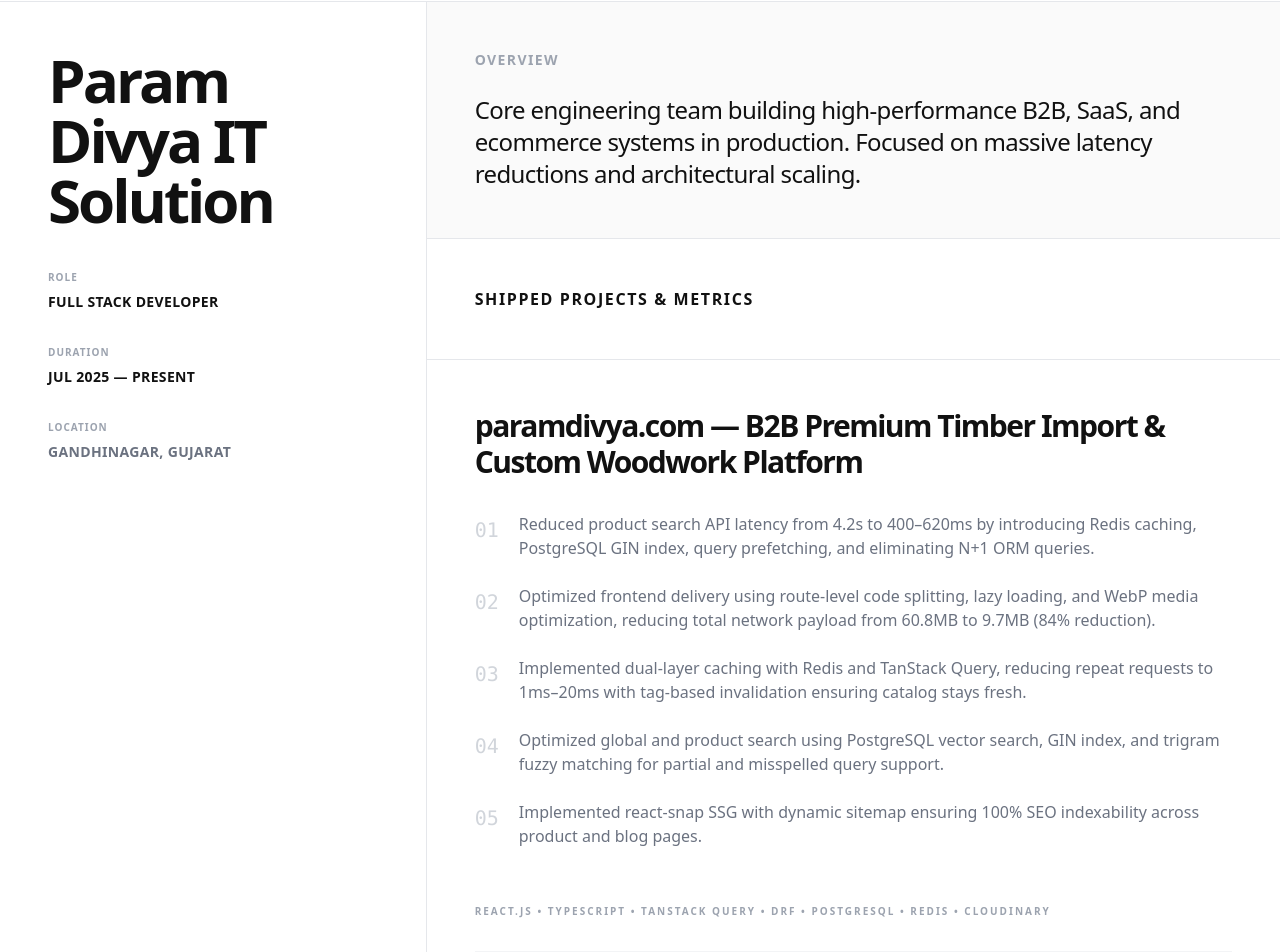
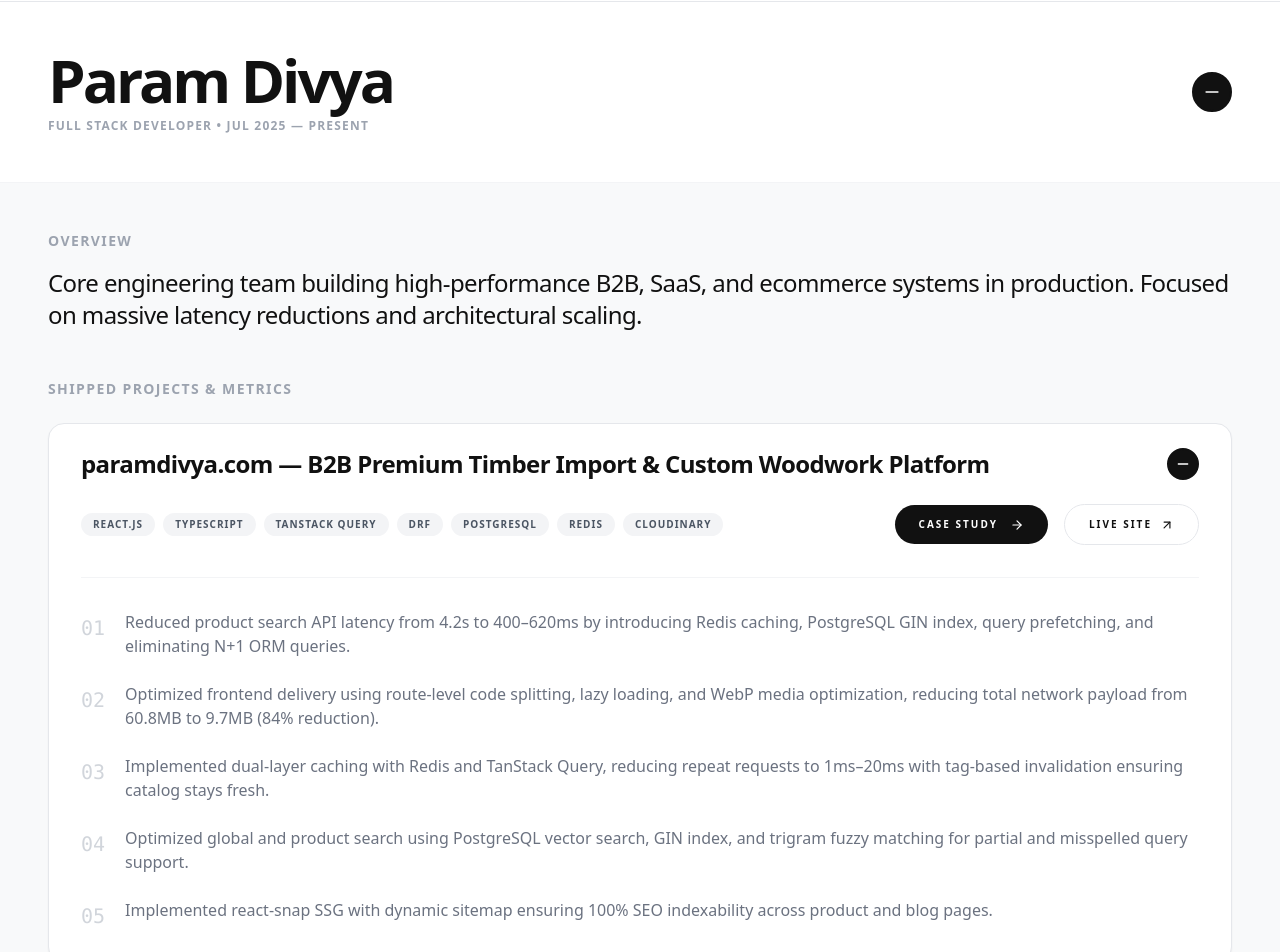
Before and after one commit to jdmkd/my-portfolio, a Next.js app: page / in a window 1280 px wide. Shown: the part 1737-2689 px from the top of the page. Built offline with nearby package versions, Linux system fonts and the light colour scheme.

Commit message:
UI: Refactor Experience layout to scalable nested accordions with floating project cards and independent toggling

```diff
--- a/src/components/WorkExperience/WorkExperience.tsx
+++ b/src/components/WorkExperience/WorkExperience.tsx
@@ -1,10 +1,12 @@
-import React from "react";
+"use client";
+import React, { useState } from "react";
 import Link from "next/link";
-import { ArrowRight, ArrowUpRight } from "lucide-react";
+import { ArrowRight, ArrowUpRight, Plus, Minus } from "lucide-react";
+import { motion, AnimatePresence } from "framer-motion";
 
 const ExperienceData = [
   {
-    company: "Param Divya IT Solution",
+    company: "Param Divya",
     role: "Full Stack Developer",
     duration: "Jul 2025 — Present",
     location: "Gandhinagar, Gujarat",
@@ -55,7 +57,233 @@
       },
     ],
   },
+  {
+    company: "Freelance / Independent",
+    role: "Full Stack Developer",
+    duration: "2023 — 2025",
+    location: "Remote",
+    overview:
+      "Architected and deployed multiple full-stack applications while pursuing my MCA. Focused heavily on mastering production-level system design, authentication flows, and relational database architecture.",
+    projects: [
+      {
+        name: "Independent Projects (StarletteCars & Ecotte)",
+        slug: "",
+        liveLink: "",
+        achievements: [
+          "Developed StarletteCars, a comprehensive vehicle rental platform built with Django and PostgreSQL.",
+          "Architected Ecotte, a scalable e-commerce backend API using Node.js and Stripe for secure payment processing.",
+          "Designed robust relational database schemas and implemented secure authentication and authorization systems.",
+        ],
+        techStack: ["Django", "PostgreSQL", "Node.js", "Stripe", "React.js"],
+      },
+    ],
+  },
+  {
+    company: "InfoLabz",
+    role: "Python Developer (Intern)",
+    duration: "Jul 2021 — Dec 2021",
+    location: "Ahmedabad, Gujarat",
+    overview:
+      "Completed an intensive internship focusing on backend software engineering, API design, and web development using Python and the Django framework.",
+    projects: [
+      {
+        name: "Backend Engineering Internship",
+        slug: "",
+        liveLink: "",
+        achievements: [
+          "Developed core backend logic and RESTful APIs using Python and Django.",
+          "Gained hands-on experience with relational database modeling and integrating with Django's ORM.",
+          "Collaborated on codebase management, learning industry-standard version control and deployment practices.",
+        ],
+        techStack: ["Python", "Django", "SQL", "REST APIs", "Git"],
+      },
+    ],
+  },
 ];
+
+const ProjectAccordion = ({
+  proj,
+  defaultOpen,
+}: {
+  proj: any;
+  defaultOpen: boolean;
+}) => {
+  const [isOpen, setIsOpen] = useState(defaultOpen);
+
+  return (
+    <div className="w-full flex flex-col bg-white border border-gray-200 rounded-2xl overflow-hidden shadow-sm transition-all hover:shadow-md">
+      <button
+        onClick={() => setIsOpen(!isOpen)}
+        className="w-full p-6 sm:px-8 sm:py-6 flex flex-row items-center justify-between outline-none cursor-pointer group"
+      >
+        <div className="flex flex-col gap-2 text-left mr-6">
+          <h4 className="text-xl sm:text-2xl font-bold tracking-tight text-[#111111] leading-tight">
+            {proj.name}
+          </h4>
+        </div>
+        <div
+          className={`shrink-0 w-8 h-8 rounded-full border-2 flex items-center justify-center transition-all duration-300 ${
+            isOpen
+              ? "border-[#111111] bg-[#111111] text-white"
+              : "border-gray-200 text-gray-400 group-hover:border-[#111111] group-hover:text-[#111111]"
+          }`}
+        >
+          {isOpen ? (
+            <Minus className="w-4 h-4" />
+          ) : (
+            <Plus className="w-4 h-4" />
+          )}
+        </div>
+      </button>
+
+      <AnimatePresence initial={false}>
+        {isOpen && (
+          <motion.div
+            initial={{ height: 0, opacity: 0 }}
+            animate={{ height: "auto", opacity: 1 }}
+            exit={{ height: 0, opacity: 0 }}
+            transition={{ duration: 0.4, ease: [0.16, 1, 0.3, 1] }}
+            className="overflow-hidden w-full"
+          >
+            <div className="px-6 sm:px-8 pb-6 sm:pb-8 flex flex-col gap-8">
+              {/* Meta Top: Tech Stack & Action Links */}
+              <div className="flex flex-col md:flex-row md:items-center justify-between gap-6 border-b border-gray-100 pb-8">
+                {/* Tech Stack Tags */}
+                <div className="flex flex-wrap gap-2">
+                  {proj.techStack.map((tech: string, tIdx: number) => (
+                    <span
+                      key={tIdx}
+                      className="px-3 py-1 bg-gray-100 text-gray-600 text-[10px] font-bold uppercase tracking-widest rounded-full"
+                    >
+                      {tech}
+                    </span>
+                  ))}
+                </div>
+
+                {/* Action Links */}
+                <div className="flex items-center gap-4 shrink-0">
+                  {proj.slug && (
+                    <Link
+                      href={`/projects/${proj.slug}`}
+                      className="px-6 py-3 bg-[#111111] text-white text-[10px] font-black uppercase tracking-[0.2em] rounded-full flex items-center gap-3 hover:bg-gray-800 transition-colors whitespace-nowrap shrink-0"
+                    >
+                      <span>Case Study</span>
+                      <ArrowRight className="w-3.5 h-3.5" />
+                    </Link>
+                  )}
+                  {proj.liveLink && (
+                    <a
+                      href={proj.liveLink}
+                      target="_blank"
+                      rel="noopener noreferrer"
+                      className="px-6 py-3 border border-gray-200 text-[#111111] text-[10px] font-black uppercase tracking-[0.2em] rounded-full flex items-center gap-2 hover:border-[#111111] transition-colors whitespace-nowrap shrink-0"
+                    >
+                      <span>Live Site</span>
+                      <ArrowUpRight className="w-3.5 h-3.5" />
+                    </a>
+                  )}
+                </div>
+              </div>
+
+              {/* Achievements List */}
+              <div className="flex flex-col gap-6">
+                {proj.achievements.map((achievement: string, aIdx: number) => (
+                  <div key={aIdx} className="flex items-start gap-5 group/item">
+                    <span className="text-base lg:text-xl font-mono mt-1 text-gray-300 group-hover/item:text-[#111111] transition-colors">
+                      {String(aIdx + 1).padStart(2, "0")}
+                    </span>
+                    <p className="text-sm md:text-base text-gray-500 leading-relaxed font-medium group-hover/item:text-[#111111] transition-colors">
+                      {achievement}
+                    </p>
+                  </div>
+                ))}
+              </div>
+            </div>
+          </motion.div>
+        )}
+      </AnimatePresence>
+    </div>
+  );
+};
+
+const CompanyAccordion = ({
+  exp,
+  defaultOpen,
+}: {
+  exp: any;
+  defaultOpen: boolean;
+}) => {
+  const [isOpen, setIsOpen] = useState(defaultOpen);
+
+  return (
+    <div className="w-full flex flex-col border-b border-gray-200 last:border-b-0 group bg-white transition-colors">
+      <button
+        onClick={() => setIsOpen(!isOpen)}
+        className="w-full px-6 sm:px-12 py-8 sm:py-12 flex flex-col sm:flex-row sm:items-center justify-between outline-none cursor-pointer gap-6 hover:bg-[#FAFAFA] transition-colors"
+      >
+        <div className="flex flex-col gap-2 text-left mr-8">
+          <h3 className="text-4xl sm:text-5xl lg:text-6xl font-black tracking-tighter text-[#111111] leading-tight">
+            {exp.company}
+          </h3>
+          <span className="text-[10px] sm:text-xs uppercase tracking-widest text-gray-400 font-bold">
+            {exp.role} • {exp.duration}
+          </span>
+        </div>
+        <div
+          className={`shrink-0 w-10 h-10 rounded-full border-2 flex items-center justify-center transition-all duration-300 sm:self-center self-start ${
+            isOpen
+              ? "border-[#111111] bg-[#111111] text-white"
+              : "border-gray-300 text-gray-400 group-hover:border-[#111111] group-hover:text-[#111111]"
+          }`}
+        >
+          {isOpen ? (
+            <Minus className="w-5 h-5" />
+          ) : (
+            <Plus className="w-5 h-5" />
+          )}
+        </div>
+      </button>
+
+      <AnimatePresence initial={false}>
+        {isOpen && (
+          <motion.div
+            initial={{ height: 0, opacity: 0 }}
+            animate={{ height: "auto", opacity: 1 }}
+            exit={{ height: 0, opacity: 0 }}
+            transition={{ duration: 0.4, ease: [0.16, 1, 0.3, 1] }}
+            className="overflow-hidden w-full"
+          >
+            <div className="flex flex-col border-t border-gray-100 bg-[#F8F9FA]">
+              {/* Overview Block */}
+              <div className="p-6 sm:px-12 sm:pt-12 sm:pb-8">
+                <span className="text-sm uppercase tracking-widest text-gray-400 font-bold block mb-4">
+                  Overview
+                </span>
+                <p className="text-lg md:text-2xl font-medium tracking-tight text-[#111111] leading-snug">
+                  {exp.overview}
+                </p>
+              </div>
+
+              {/* Projects Ledger */}
+              <div className="flex flex-col px-6 sm:px-12 pb-12 gap-4">
+                <span className="text-sm uppercase tracking-widest text-gray-400 font-bold block mb-2 mt-4">
+                  Shipped Projects & Metrics
+                </span>
+                {exp.projects.map((proj: any, idx: number) => (
+                  <ProjectAccordion
+                    key={idx}
+                    proj={proj}
+                    defaultOpen={idx === 0}
+                  />
+                ))}
+              </div>
+            </div>
+          </motion.div>
+        )}
+      </AnimatePresence>
+    </div>
+  );
+};
 
 function WorkExperience() {
   return (
@@ -80,132 +308,7 @@
 
       <div className="w-full flex flex-col">
         {ExperienceData.map((exp, index) => (
-          <div
-            key={index}
-            className="w-full grid grid-cols-1 lg:grid-cols-12 border-b border-gray-200 last:border-b-0"
-          >
-            {/* Left Column: Stark Meta Data */}
-            <div className="col-span-1 lg:col-span-4 border-b lg:border-b-0 lg:border-r border-gray-200 p-6 sm:p-12 bg-white flex flex-col justify-between">
-              <div className="sticky top-32">
-                <h3 className="text-[15vw] md:text-6xl font-black tracking-tighter text-[#111111] leading-[0.9] mb-10">
-                  {exp.company}
-                </h3>
-                <div className="flex flex-col gap-8">
-                  <div>
-                    <span className="text-[10px] uppercase tracking-widest text-gray-400 font-bold block mb-1">
-                      Role
-                    </span>
-                    <span className="text-sm font-bold text-[#111111] uppercase tracking-wide">
-                      {exp.role}
-                    </span>
-                  </div>
-                  <div>
-                    <span className="text-[10px] uppercase tracking-widest text-gray-400 font-bold block mb-1">
-                      Duration
-                    </span>
-                    <span className="text-sm font-bold text-[#111111] uppercase tracking-wide">
-                      {exp.duration}
-                    </span>
-                  </div>
-                  <div>
-                    <span className="text-[10px] uppercase tracking-widest text-gray-400 font-bold block mb-1">
-                      Location
-                    </span>
-                    <span className="text-sm font-bold text-gray-500 uppercase tracking-wide">
-                      {exp.location}
-                    </span>
-                  </div>
-                </div>
-              </div>
-            </div>
-
-            {/* Right Column: Ledger Style Projects & Impact */}
-            <div className="col-span-1 lg:col-span-8 flex flex-col">
-              {/* Overview Block */}
-              <div className="p-6 sm:p-12 border-b border-gray-200 bg-[#FAFAFA]">
-                <span className="text-sm uppercase tracking-widest text-gray-400 font-bold block mb-6">
-                  Overview
-                </span>
-                <p className="text-lg md:text-2xl font-medium tracking-tight text-[#111111] leading-snug">
-                  {exp.overview}
-                </p>
-              </div>
-
-              {/* Projects Ledger */}
-              <div className="flex flex-col border-b border-gray-200">
-                <div className="p-6 sm:p-12 border-b border-gray-200 bg-white">
-                  <span className="text-base uppercase tracking-widest text-[#111111] font-black block">
-                    Shipped Projects & Metrics
-                  </span>
-                </div>
-
-                {exp.projects.map((proj, idx) => (
-                  <div
-                    key={idx}
-                    className="w-full flex flex-col border-b border-gray-200 last:border-b-0 group hover:bg-[#FAFAFA] transition-colors p-6 sm:p-12 gap-8"
-                  >
-                    {/* Project Title Area */}
-                    <div className="flex flex-col gap-2">
-                      <h4 className="text-[10vw] sm:text-3xl font-black tracking-tighter text-[#111111] leading-tight cursor-pointer">
-                        <Link href={`/projects/${proj.slug}`}>{proj.name}</Link>
-                      </h4>
-                    </div>
-
-                    {/* Achievements List - Minimalist SaaS UI */}
-                    <div className="flex flex-col gap-6">
-                      {proj.achievements.map((achievement, aIdx) => (
-                        <div
-                          key={aIdx}
-                          className="flex items-start gap-5 group/item"
-                        >
-                          <span className="text-base lg:text-xl font-mono mt-1 text-gray-300 group-hover/item:text-[#111111] transition-colors">
-                            {String(aIdx + 1).padStart(2, "0")}
-                          </span>
-                          <p className="text-sm md:text-base text-gray-500 leading-relaxed font-medium group-hover/item:text-[#111111] transition-colors">
-                            {achievement}
-                          </p>
-                        </div>
-                      ))}
-                    </div>
-
-                    {/* Tech Stack - Minimalist text UI */}
-                    <div className="pt-6">
-                      <p className="text-[10px] uppercase tracking-[0.2em] font-bold text-gray-400">
-                        {proj.techStack.join(" • ")}
-                      </p>
-                    </div>
-
-                    {/* Action Links - Premium Animated Buttons */}
-                    <div className="flex items-center gap-8 pt-8 border-t border-gray-100">
-                      {proj.slug && (
-                        <Link
-                          href={`/projects/${proj.slug}`}
-                          className="text-[10px] font-black uppercase tracking-[0.2em] text-[#111111] flex items-center gap-4 group/btn cursor-pointer"
-                        >
-                          <span>Case Study</span>
-                          <div className="w-8 h-8 rounded-full border border-gray-200 flex items-center justify-center group-hover/btn:bg-[#111111] group-hover/btn:border-[#111111] group-hover/btn:text-white transition-all duration-300 overflow-hidden relative">
-                            <ArrowRight className="w-3.5 h-3.5 absolute transition-transform duration-300 group-hover/btn:translate-x-8" />
-                            <ArrowRight className="w-3.5 h-3.5 absolute -translate-x-8 transition-transform duration-300 group-hover/btn:translate-x-0" />
-                          </div>
-                        </Link>
-                      )}
-                      {proj.liveLink && (
-                        <a
-                          href={proj.liveLink}
-                          target="_blank"
-                          rel="noopener noreferrer"
-                          className="text-[10px] font-black uppercase tracking-[0.2em] text-gray-500 hover:text-[#111111] flex items-center gap-2 transition-colors cursor-pointer"
-                        >
-                          <span>Live Site</span>
-                          <ArrowUpRight className="w-3.5 h-3.5" />
-                        </a>
-                      )}
-                    </div>
-                  </div>
-                ))}
-              </div>
-            </div>
-          </div>
+          <CompanyAccordion key={index} exp={exp} defaultOpen={index === 0} />
         ))}
       </div>
     </section>
```
